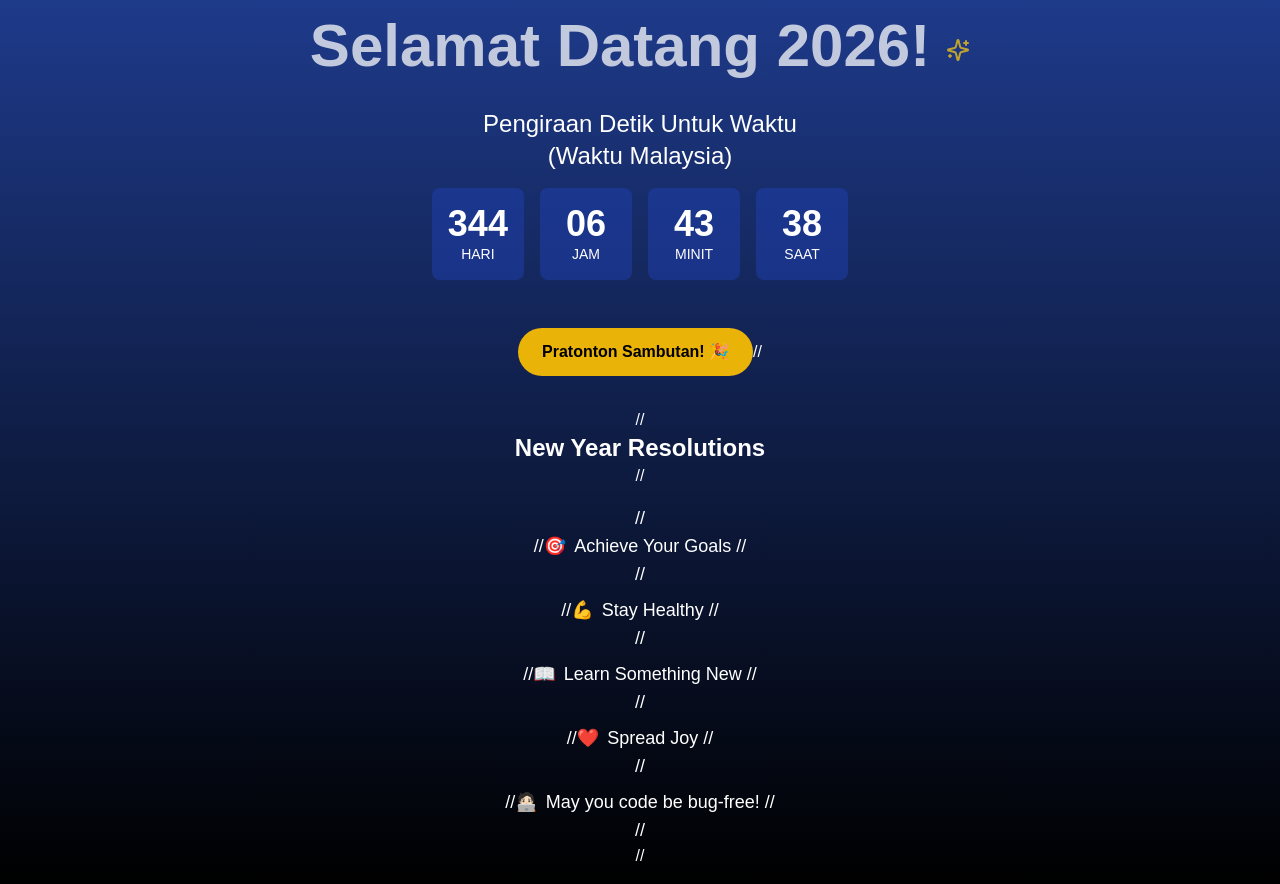
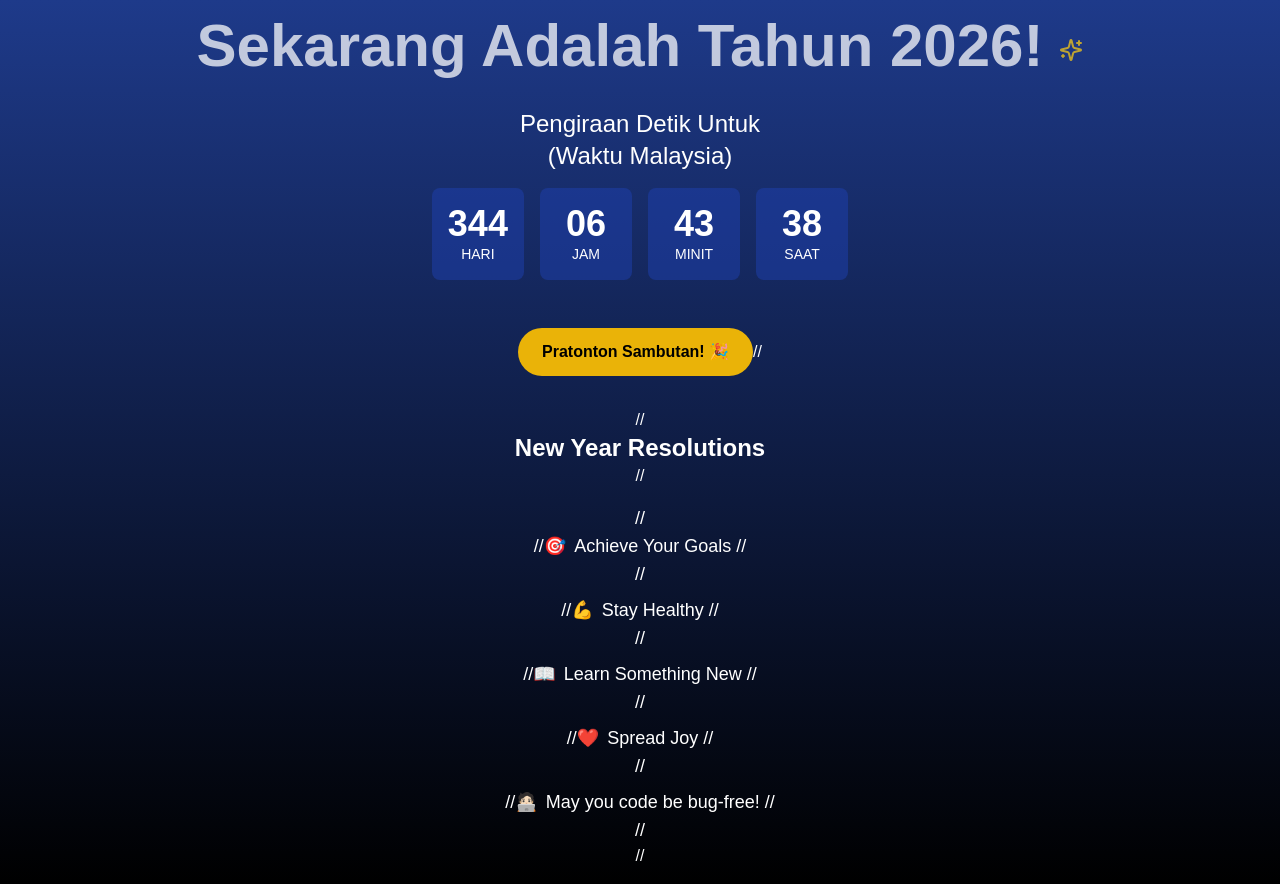
Before and after one commit to BlankedWave/Pengiraan-Detik-Tahun-Baru, a Next.js app: page / in a window 1280 px wide. Built offline with nearby package versions, Linux system fonts and the light colour scheme.

Commit message:
Update countdown.js

```diff
--- a/src/app/components/countdown.js
+++ b/src/app/components/countdown.js
@@ -116,7 +116,7 @@ const NewYear = () => {
         <div className="min-h-screen bg-gradient-to-b from-blue-900 to-black text-white flex flex-col items-center justify-center p-4">
             <div className={`transition-all duration-500 ${showFireworks ? 'scale-110' : 'scale-100'}`}>
                 <h1 className="text-6xl font-bold mb-8 text-center animate-pulse">
-                    {isNewYear ? `Selamat Tahun Baru ${nextYear}! 🎉` : `Selamat Datang ${nextYear}!`}
+                    {isNewYear ? `Selamat Tahun Baru ${nextYear}! 🎉` : `Sekarang Adalah Tahun ${nextYear}!`}
                     <Stars className="inline ml-4 text-yellow-400" />
                 </h1>
             </div>
@@ -124,7 +124,7 @@ const NewYear = () => {
             <div className="text-2xl mb-12 text-center">
                 {!isNewYear ? (
                     <>
-                        <p className="mb-4">Pengiraan Detik Untuk Waktu <div>(Waktu {TIMEZONE_NAME})</div></p>
+                        <p className="mb-4">Pengiraan Detik Untuk<div>(Waktu {TIMEZONE_NAME})</div></p>
                         <div className="grid grid-cols-2 md:grid-cols-4 gap-4">
                             {Object.entries(timeLeft).map(([unit, value]) => (
                                 <div key={unit} className="bg-blue-800 bg-opacity-50 p-4 rounded-lg">
```
